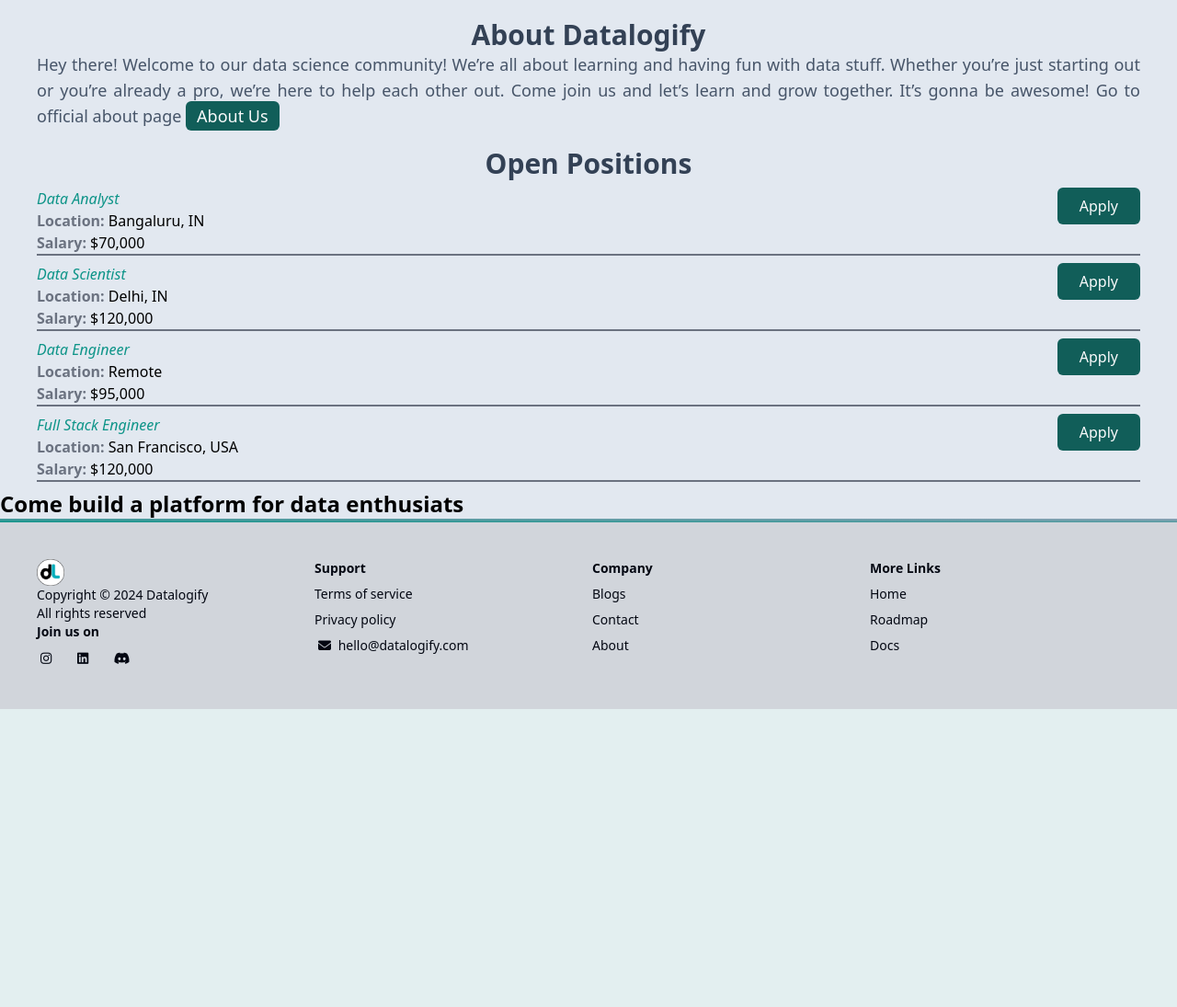
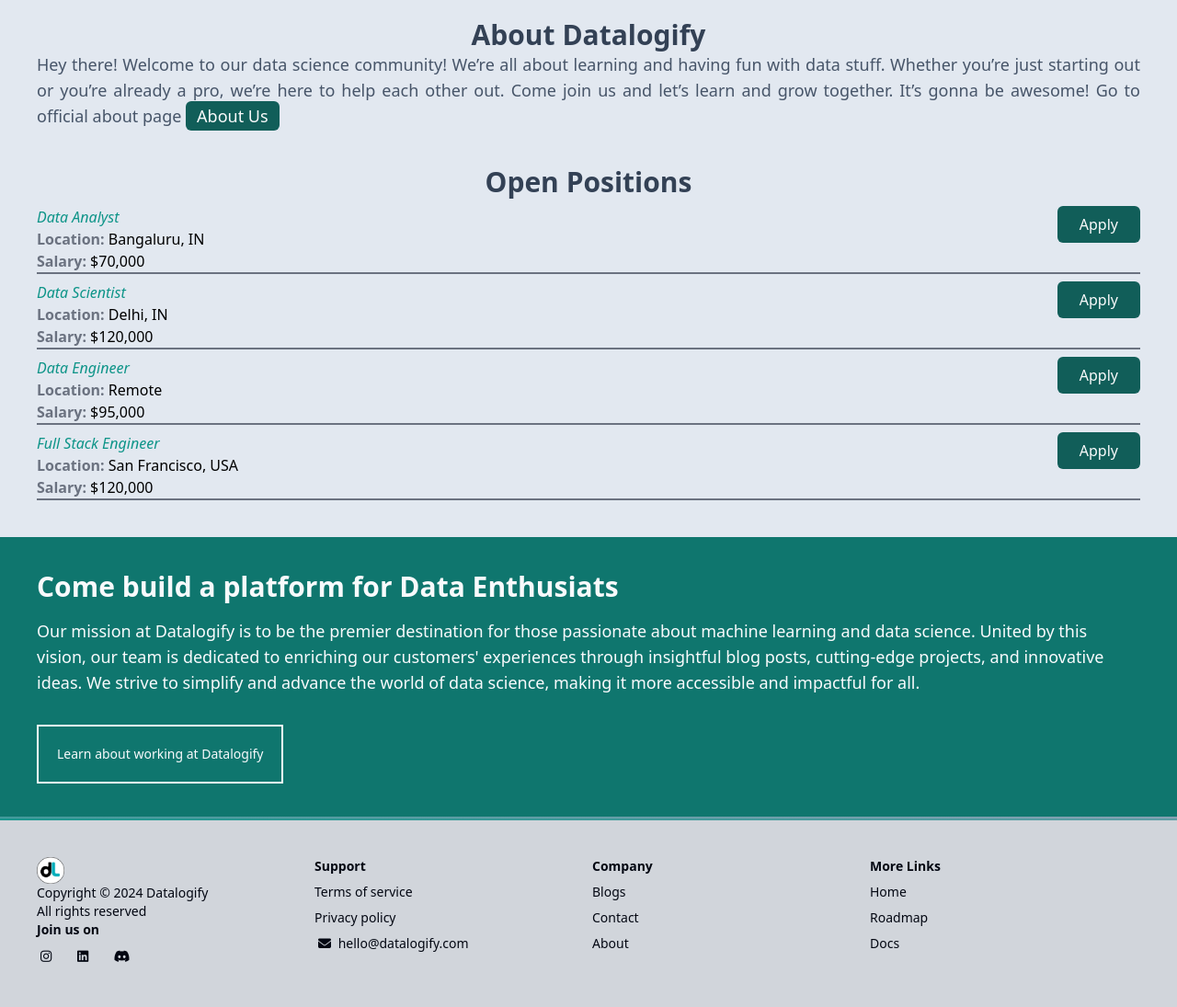
Before and after one commit to keshavsays08/CareersWebApp, a Flask app: page / in a window 1280 px wide. Shown: the part 256-1351 px from the top of the page at 92% size. Before the commit the page ends 1027 px from the top, so only its background shows below. Run offline with Flask 3, Linux system fonts and the light colour scheme.

Commit message:
basic frontend completed

```diff
--- a/static/output/output.css
+++ b/static/output/output.css
@@ -576,8 +576,40 @@
   margin-bottom: 0.5rem;
 }
 
+.mb-4 {
+  margin-bottom: 1rem;
+}
+
+.ml-10 {
+  margin-left: 2.5rem;
+}
+
+.mr-10 {
+  margin-right: 2.5rem;
+}
+
 .mt-2 {
   margin-top: 0.5rem;
+}
+
+.mt-4 {
+  margin-top: 1rem;
+}
+
+.mb-5 {
+  margin-bottom: 1.25rem;
+}
+
+.mt-5 {
+  margin-top: 1.25rem;
+}
+
+.mb-10 {
+  margin-bottom: 2.5rem;
+}
+
+.mt-10 {
+  margin-top: 2.5rem;
 }
 
 .inline-block {
@@ -620,51 +652,34 @@
   grid-template-columns: repeat(1, minmax(0, 1fr));
 }
 
-.grid-cols-2 {
-  grid-template-columns: repeat(2, minmax(0, 1fr));
-}
-
 .justify-between {
   justify-content: space-between;
-}
-
-.justify-around {
-  justify-content: space-around;
 }
 
 .gap-2 {
   gap: 0.5rem;
 }
 
-.gap-4 {
-  gap: 1rem;
-}
-
 .rounded-md {
   border-radius: 0.375rem;
 }
 
-.border-b-4 {
-  border-bottom-width: 4px;
+.border-2 {
+  border-width: 2px;
 }
 
 .border-b-2 {
   border-bottom-width: 2px;
 }
 
-.border-indigo-500 {
-  --tw-border-opacity: 1;
-  border-color: rgb(99 102 241 / var(--tw-border-opacity));
-}
-
-.border-gray-600 {
-  --tw-border-opacity: 1;
-  border-color: rgb(75 85 99 / var(--tw-border-opacity));
-}
-
 .border-gray-500 {
   --tw-border-opacity: 1;
   border-color: rgb(107 114 128 / var(--tw-border-opacity));
+}
+
+.border-white {
+  --tw-border-opacity: 1;
+  border-color: rgb(255 255 255 / var(--tw-border-opacity));
 }
 
 .bg-gray-300 {
@@ -675,6 +690,11 @@
 .bg-slate-200 {
   --tw-bg-opacity: 1;
   background-color: rgb(226 232 240 / var(--tw-bg-opacity));
+}
+
+.bg-teal-700 {
+  --tw-bg-opacity: 1;
+  background-color: rgb(15 118 110 / var(--tw-bg-opacity));
 }
 
 .bg-teal-800 {
@@ -721,14 +741,13 @@
   padding: 6rem;
 }
 
-.px-10 {
-  padding-left: 2.5rem;
-  padding-right: 2.5rem;
+.p-5 {
+  padding: 1.25rem;
 }
 
-.py-4 {
-  padding-top: 1rem;
-  padding-bottom: 1rem;
+.px-3 {
+  padding-left: 0.75rem;
+  padding-right: 0.75rem;
 }
 
 .px-6 {
@@ -736,19 +755,18 @@
   padding-right: 1.5rem;
 }
 
+.py-1 {
+  padding-top: 0.25rem;
+  padding-bottom: 0.25rem;
+}
+
 .py-2 {
   padding-top: 0.5rem;
   padding-bottom: 0.5rem;
 }
 
-.px-3 {
-  padding-left: 0.75rem;
-  padding-right: 0.75rem;
-}
-
-.py-1 {
-  padding-top: 0.25rem;
-  padding-bottom: 0.25rem;
+.pb-5 {
+  padding-bottom: 1.25rem;
 }
 
 .pr-2 {
@@ -757,6 +775,10 @@
 
 .pt-1 {
   padding-top: 0.25rem;
+}
+
+.pt-5 {
+  padding-top: 1.25rem;
 }
 
 .text-left {
@@ -769,11 +791,6 @@
 
 .text-justify {
   text-align: justify;
-}
-
-.text-2xl {
-  font-size: 1.5rem;
-  line-height: 2rem;
 }
 
 .text-3xl {
--- a/templates/index.html
+++ b/templates/index.html
@@ -36,7 +36,7 @@
             </p>
         </div>
 
-        <div>
+        <div class="mt-10 mb-10">
             <h1 class="text-slate-700 text-3xl text-center font-bold">Open Positions</h1>
             {% for job in jobs %}
             {% include 'jobitem.html' %}
@@ -44,8 +44,12 @@
         </div>
 
         <!-- hero banner-2  -->
-        <div class="h-50">
-            <h1 class="text-2xl text-left font-bold ">Come build a platform for data enthusiats</h1>
+        <div class="h-50 pt-5 pb-5 bg-teal-700">
+            <h1 class="mr-10 ml-10 mt-4 mb-4 text-slate-50 text-3xl text-left font-bold ">Come build a platform for Data Enthusiats</h1>
+            <p class="mr-10 ml-10 mt-4 mb-4 text-slate-50 text-lg">Our mission at Datalogify is to be the premier destination for those passionate about machine learning and data science. United by this vision, our team is dedicated to enriching our customers' experiences through insightful blog posts, cutting-edge projects, and innovative ideas. We strive to simplify and advance the world of data science, making it more accessible and impactful for all.</p>
+            <button href="https://datalogify.com/about/" target="_blank"  class="mr-10 ml-10 mt-4 mb-4 p-5 cursor-pointer text-sm  text-slate-50 bg-teal-700 border-white border-2">
+                Learn about working at Datalogify
+            </button>
 
 
         </div>
```
Also changed, not shown: other parts of static/output/output.css (+15 -20 lines).
